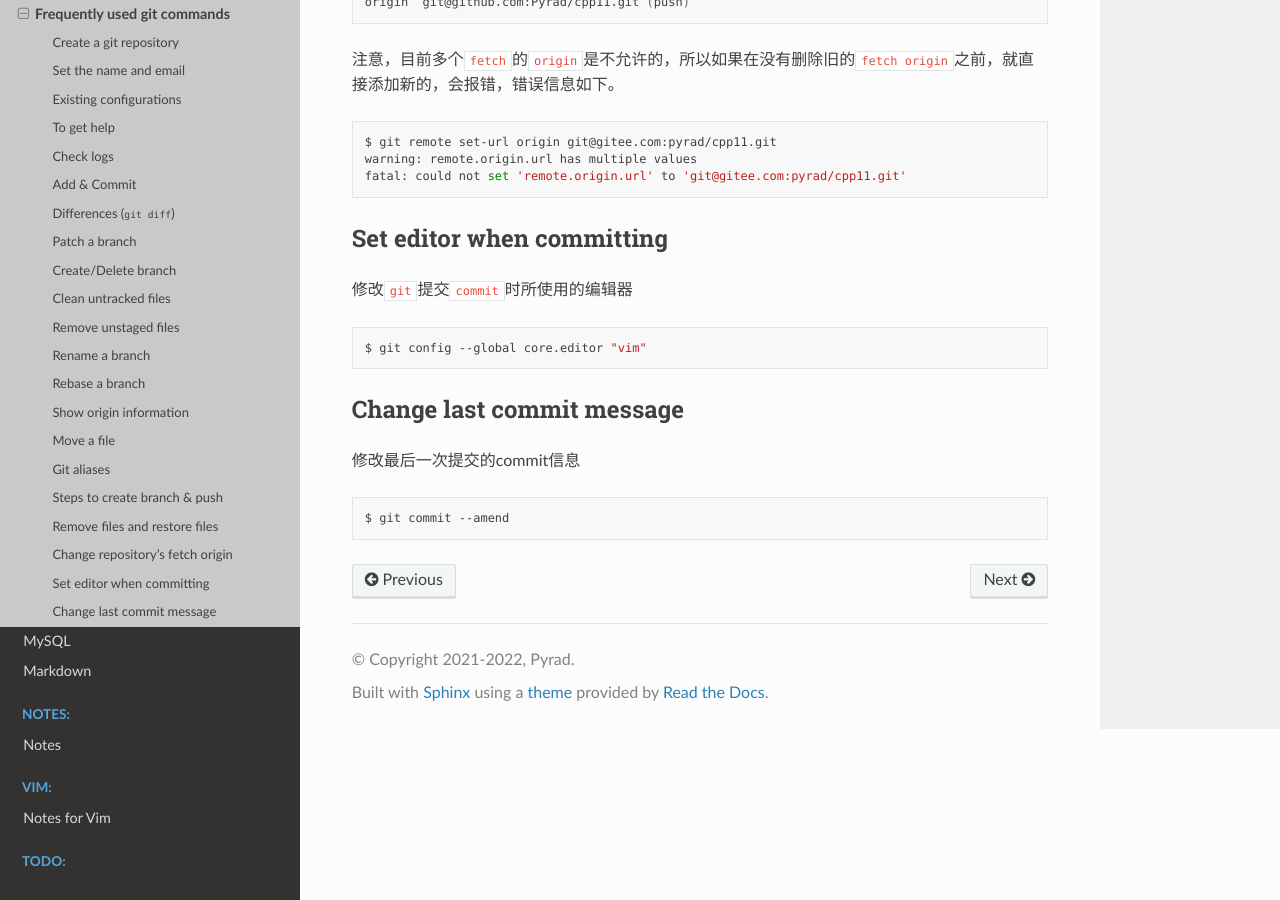
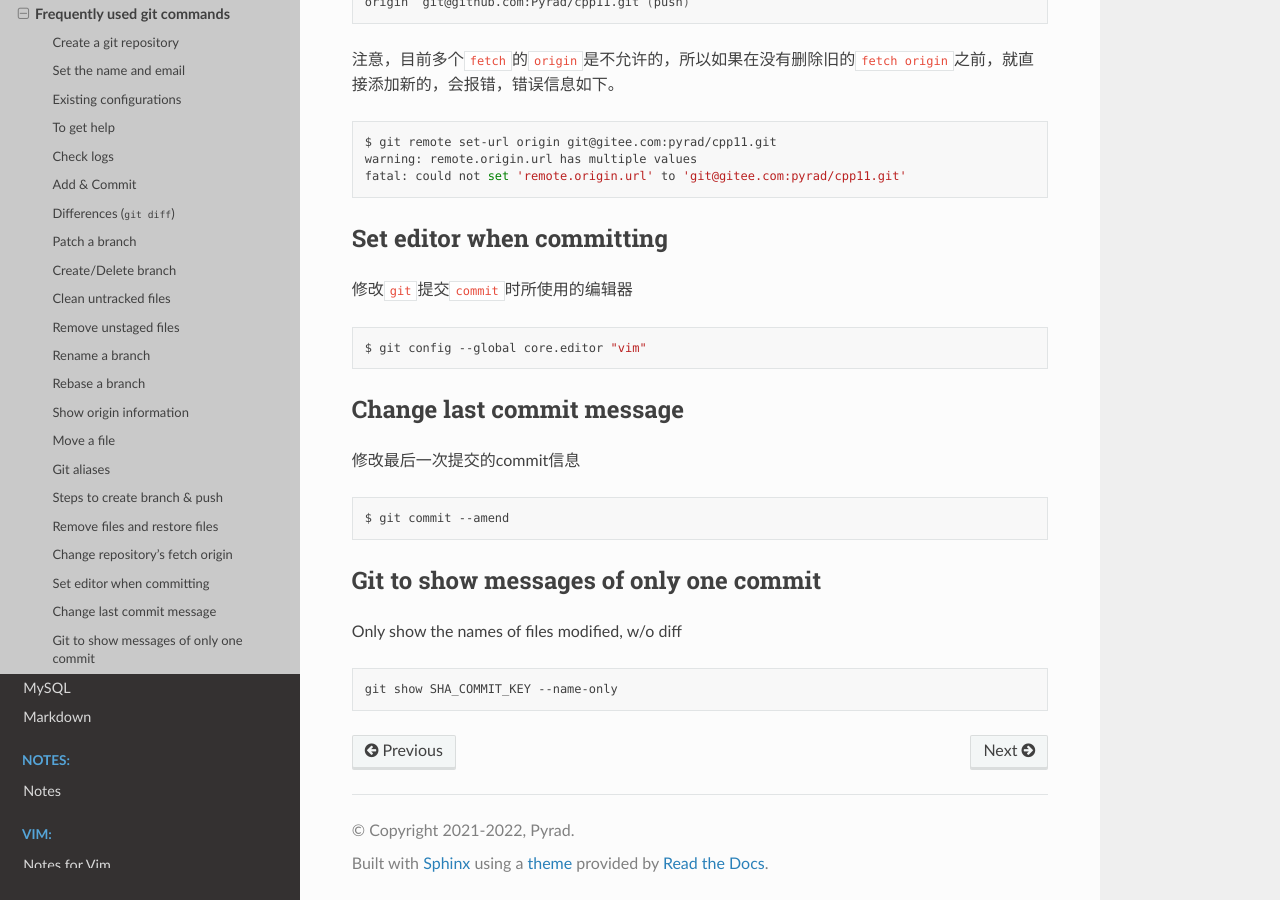
Before and after one commit to Pyrad/pyradnotes, a Sphinx documentation site: the page built from source/Git/gitcmd.md, in a window 1280 px wide and 900 px high, scrolled down 7994 px. Built offline with Sphinx 7.4.7 and the Read the Docs theme 2.0.0, drawn with Linux system fonts in a browser that asks for light colours.

````diff
--- a/source/Git/gitcmd.md
+++ b/source/Git/gitcmd.md
@@ -8,8 +8,6 @@
 git init
 ```
 
-
-
 ## Set the name and email
 
 Globally
@@ -18,13 +16,13 @@
 $ git config --global user.name <USER_NAME>
 $ git config --global user.email <EMAIL>
 ```
+
 Locally
+
 ```shell
 $ git config --local user.name <USER_NAME>
 $ git config --local user.email <EMAIL>
 ```
-
-
 
 ## Existing configurations
 
@@ -33,12 +31,12 @@
 ```shell
 $ git config --list
 ```
+
 To get a specific configuration, use command `git config <CONFIG_NAME>`, e.g.
+
 ```shell
 $ git config user.name
 ```
-
-
 
 ## To get help
 
@@ -47,8 +45,6 @@
 ```shell
 $ git help config
 ```
-
-
 
 ## Check logs
 
@@ -70,8 +66,6 @@
 git log --oneline --until="2022.06.12"
 ```
 
-
-
 ## Add & Commit
 
 If you add a new file which hasn't been tracked before in the repository,
@@ -80,17 +74,19 @@
 ```shell
 git add <FILE_NAME>
 ```
+
 If you have already modified a file which has been tracked before in the repository,
 you also have to put file into the so-called "staged area", using the command below (indeed same as the command above),
+
 ```shell
 git add <FILE_NAME>
 ```
+
 After you have put the file (newly added or already be tracked in repo), you put file(s) into (local) repository using the command below,
+
 ```shell
 git commit
 ```
-
-
 
 ## Differences (`git diff`)
 
@@ -99,6 +95,7 @@
 ```shell
 git diff
 ```
+
 If you have already put the file(s) into the staged area, you will see nothing by 'git diff'.
 This time, you should use the command below to tell the differences,
 
@@ -106,7 +103,9 @@
 git diff --cached
 git diff --staged  --> git version >= 1.61
 ```
+
 Use a tool to check the differences of files,
+
 ```shell
 # full
 git difftool --tool=tkdiff
@@ -115,11 +114,10 @@
 ```
 
 To see all the differences in current branch and master branch, use command below to output those differences,
+
 ```shell
 git format-patch -M master -o <OUTPUT_DIR>
 ```
-
-
 
 ## Patch a branch
 
@@ -128,8 +126,6 @@
 ```shell
 git am ~/<SOME_DIR>/*.patch
 ```
-
-
 
 ## Create/Delete branch
 
@@ -144,12 +140,12 @@
 ```shell
 git branch -d <BRANCH_NAME>
 ```
+
 If there's anything not fully merged, git will stop the deletion. Use force command to do it (if confirmed to delete),
+
 ```shell
 git branch -D <BRANCH_NAME>
 ```
-
-
 
 ## Clean untracked files
 
@@ -160,6 +156,7 @@
 ```shell
 git clean -n
 ```
+
 Note here the option `-n` is very important, it just shows files untracked, no deleting
 
 (2) Clean if all the files listed above are supposed to be removed,
@@ -168,31 +165,27 @@
 git clean -f
 ```
 
-
-
 ## Remove unstaged files
 
 To remove unstaged files, use commands below,
 
-(1)	For a specific file use:
+(1)    For a specific file use:
 
 ```shell
 git checkout <PATH_TO_FILE_TO_REVERT>
 ```
-(2)	For all unstaged files use:
+
+(2)    For all unstaged files use:
+
 ```shell
 git checkout -- .
 ```
-
-
 
 ## Rename a branch
 
 ```shell
 git branch -m <OLD_BRANCH_NAME> <NEW_BRANCH_NAME>
 ```
-
-
 
 ## Rebase a branch
 
@@ -201,13 +194,12 @@
 ```shell
 git checkout <DEV_BRANCH>
 ```
+
 2. Rebase
 
 ```shell
 git rebase master
 ```
-
-
 
 ## Show origin information
 
@@ -217,13 +209,12 @@
 $ git remote show origin
 ```
 
-
-
 ## Move a file
 
 ```shell
 git mv <OLD_FILE> <NEW_FILE>
 ```
+
 By moving files with git, we notify git about two things
 
 (1) The hello.html file was deleted.
@@ -232,8 +223,6 @@
 
 Both facts are staged immediately and ready for a commit. Git status command reports the file has been moved.
 
-
-
 ## Git aliases
 
 Equals to `git checkout`
@@ -241,20 +230,24 @@
 ```shell
 $ git config --global alias.co checkout
 ```
+
 Equals to `git branch`
+
 ```shell
 $ git config --global alias.br branch
 ```
+
 Equals to `git commit`
+
 ```shell
 $ git config --global alias.ci commit
 ```
+
 Equals to `git status`
+
 ```shell
 $ git config --global alias.st status
 ```
-
-
 
 ## Steps to create branch & push
 
@@ -276,8 +269,6 @@
 git commit -m "XXXXX"
 git push (or use git push origin <NEW_BRANCH_NAME>)
 ```
-
-
 
 ## Remove files and restore files
 
@@ -370,9 +361,6 @@
   git push -f
   ```
 
-
-
-
 ## Change repository's fetch origin
 
 如何修改当前本地的repository目录对应的`fetch origin`
@@ -410,8 +398,6 @@
 fatal: could not set 'remote.origin.url' to 'git@gitee.com:pyrad/cpp11.git'
 ```
 
-
-
 ## Set editor when committing
 
 修改`git`提交`commit`时所使用的编辑器
@@ -420,8 +406,6 @@
 $ git config --global core.editor "vim"
 ```
 
-
-
 ## Change last commit message
 
 修改最后一次提交的commit信息
@@ -429,3 +413,11 @@
 ```bash
 $ git commit --amend
 ```
+
+## Git to show messages of only one commit
+
+Only show the names of files modified, w/o diff
+
+```shell
+git show SHA_COMMIT_KEY --name-only
+```
````
